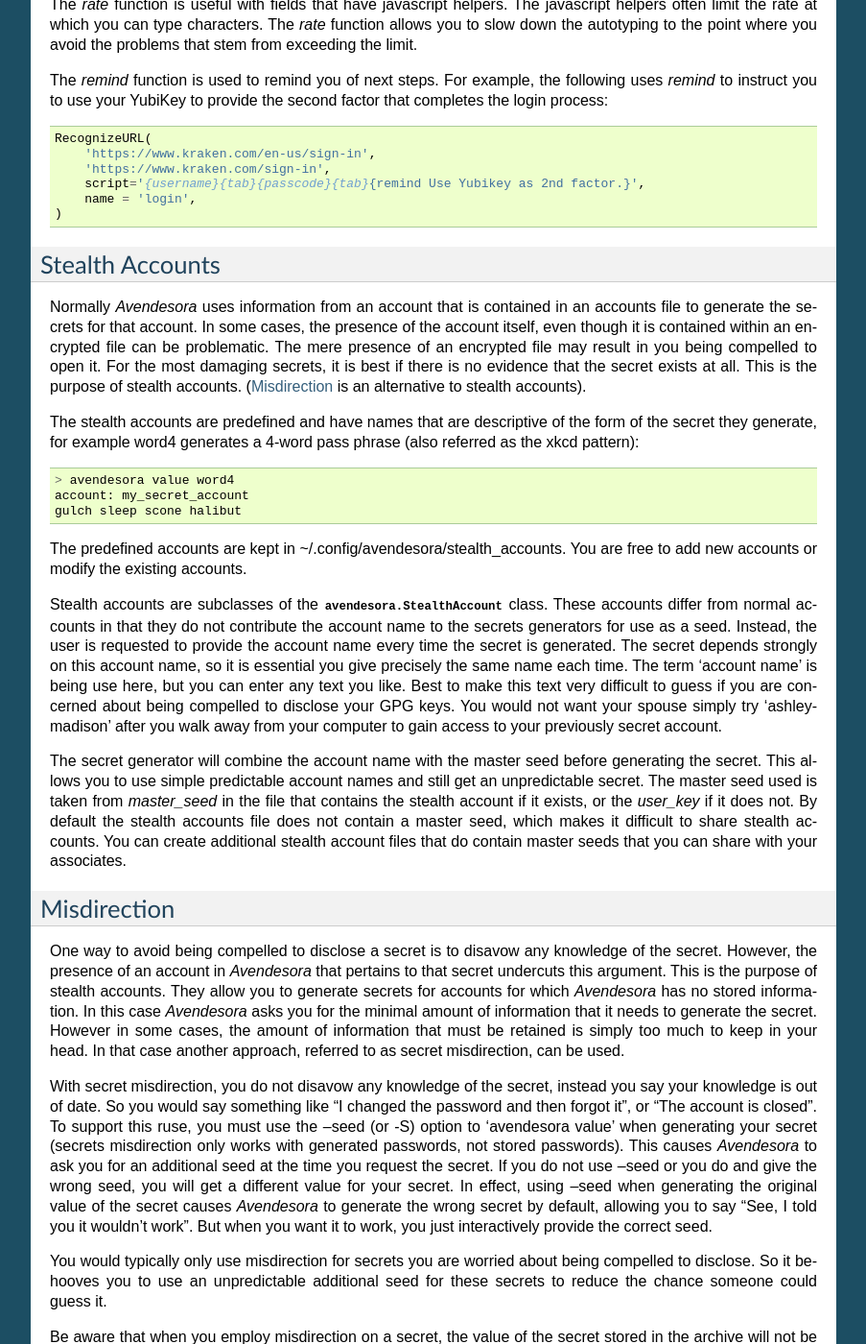
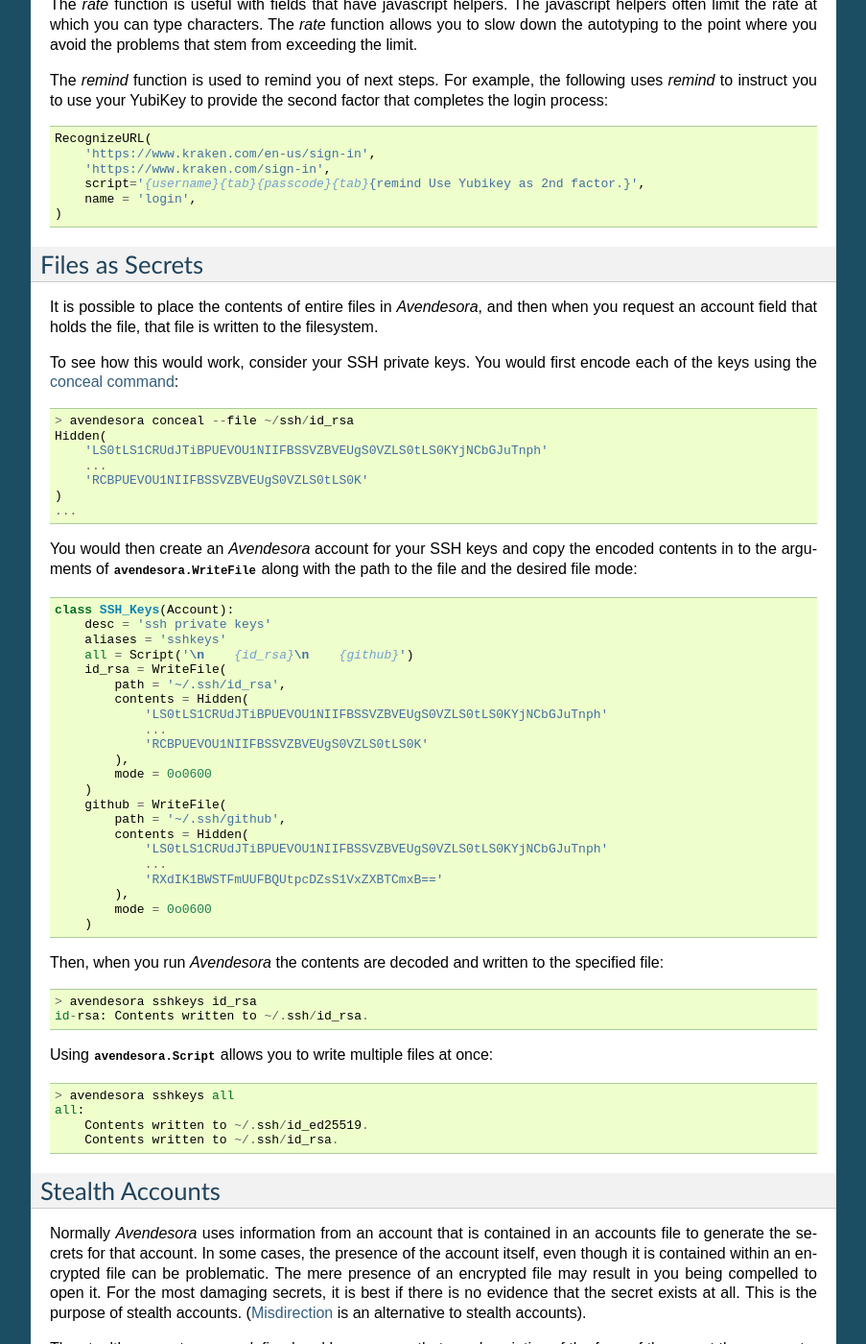
Before and after one commit to KenKundert/avendesora, a Sphinx documentation site: the page built from doc/advanced.rst, in a window 1280 px wide and 1400 px high, scrolled down 14341 px. Shown: the whole window at 96% size, without its empty margins (198-1101 px from the left). Built offline with Sphinx 7.4.7, drawn with Linux system fonts in a browser that asks for light colours.

Commit message:
Added WriteFile class.

```diff
--- a/avendesora/__init__.py
+++ b/avendesora/__init__.py
@@ -6,6 +6,7 @@ from .charsets import (
 from .error import PasswordError
 from .generator import PasswordGenerator
 from .obscure import Hide, Hidden, GPG
+from .file import WriteFile
 try:
     from .obscure import Scrypt
 except ImportError:  # pragma: no cover
--- a/doc/advanced.rst
+++ b/doc/advanced.rst
@@ -1052,6 +1052,71 @@ second factor that completes the login process:
 
 
 .. index::
+    single: files as secrets
+    single: writing files
+
+Files as Secrets
+----------------
+
+It is possible to place the contents of entire files in *Avendesora*, and then
+when you request an account field that holds the file, that file is written to
+the filesystem.
+
+To see how this would work, consider your SSH private keys.  You would first
+encode each of the keys using the :ref:`conceal command <conceal command>`::
+
+    > avendesora conceal --file ~/ssh/id_rsa
+    Hidden(
+        'LS0tLS1CRUdJTiBPUEVOU1NIIFBSSVZBVEUgS0VZLS0tLS0KYjNCbGJuTnph'
+        ...
+        'RCBPUEVOU1NIIFBSSVZBVEUgS0VZLS0tLS0K'
+    )
+    ...
+
+You would then create an *Avendesora* account for your SSH keys and copy the
+encoded contents in to the arguments of :class:`avendesora.WriteFile` along with
+the path to the file and the desired file mode:
+
+.. code-block:: python
+
+    class SSH_Keys(Account):
+        desc = 'ssh private keys'
+        aliases = 'sshkeys'
+        all = Script('\n    {id_rsa}\n    {github}')
+        id_rsa = WriteFile(
+            path = '~/.ssh/id_rsa',
+            contents = Hidden(
+                'LS0tLS1CRUdJTiBPUEVOU1NIIFBSSVZBVEUgS0VZLS0tLS0KYjNCbGJuTnph'
+                ...
+                'RCBPUEVOU1NIIFBSSVZBVEUgS0VZLS0tLS0K'
+            ),
+            mode = 0o0600
+        )
+        github = WriteFile(
+            path = '~/.ssh/github',
+            contents = Hidden(
+                'LS0tLS1CRUdJTiBPUEVOU1NIIFBSSVZBVEUgS0VZLS0tLS0KYjNCbGJuTnph'
+                ...
+                'RXdIK1BWSTFmUUFBQUtpcDZsS1VxZXBTCmxB=='
+            ),
+            mode = 0o0600
+        )
+
+Then, when you run *Avendesora* the contents are decoded and written to the
+specified file::
+
+    > avendesora sshkeys id_rsa
+    id-rsa: Contents written to ~/.ssh/id_rsa.
+
+Using :class:`avendesora.Script` allows you to write multiple files at once::
+
+    > avendesora sshkeys all
+    all:
+        Contents written to ~/.ssh/id_ed25519.
+        Contents written to ~/.ssh/id_rsa.
+
+
+.. index::
     single: stealth accounts
 
 .. _stealth accounts:
--- a/doc/helpers.rst
+++ b/doc/helpers.rst
@@ -37,6 +37,8 @@ requested, :exc:`avendesora.SecretExhausted` is raised.
 .. autoclass:: avendesora.BirthDate
 
 .. autoclass:: avendesora.OTP
+
+.. autoclass:: avendesora.WriteFile
 
 .. autoexception:: avendesora.SecretExhausted
     :members: report, terminate
--- a/doc/releases.rst
+++ b/doc/releases.rst
@@ -7,6 +7,9 @@ Releases
 
     - Enhance :ref:`conceal command <conceal command>` so that it can read text
       from a file.
+    - Add :class:`avendesora.WriteFile`; allows the contents of a file to be
+      held as an account field. When requested, the contents are written to the
+      file system.
 
 **1.16 (2019-12-25)**:
     - Added *ms_per_char* setting that allows user to slow autotyping.
```
Also changed, not shown: 2 other files.
